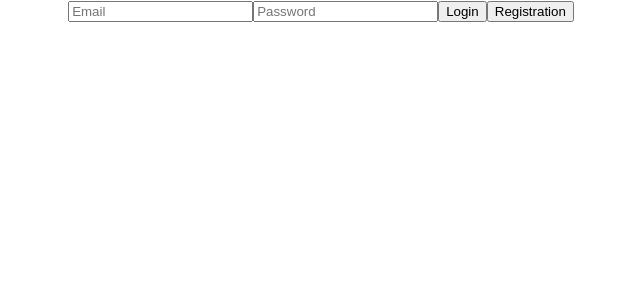
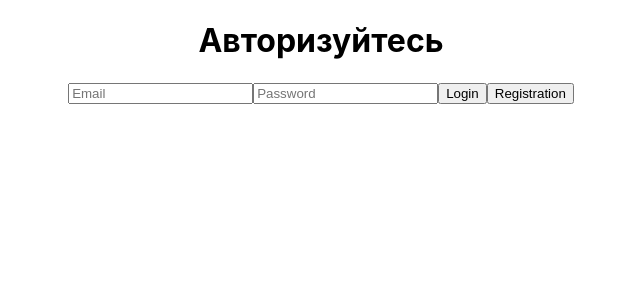
Before and after one commit to pavlkod/extended_auth, a React (Create React App) app in the folder client/: page / in a window 1280 px wide. Shown: the top 300 px of the page, without its empty margins (319-959 px from the left). Built offline with nearby package versions, Linux system fonts and the light colour scheme.

Commit message:
Add condition title

```diff
--- a/client/src/App.tsx
+++ b/client/src/App.tsx
@@ -13,6 +13,7 @@ const App: FC = () => {
   }, []);
   return (
     <div className="App">
+      <h1>{store.isAuth ? "Пользователь авторизован" : "Авторизуйтесь"}</h1>
       <LoginForm />
     </div>
   );
```
